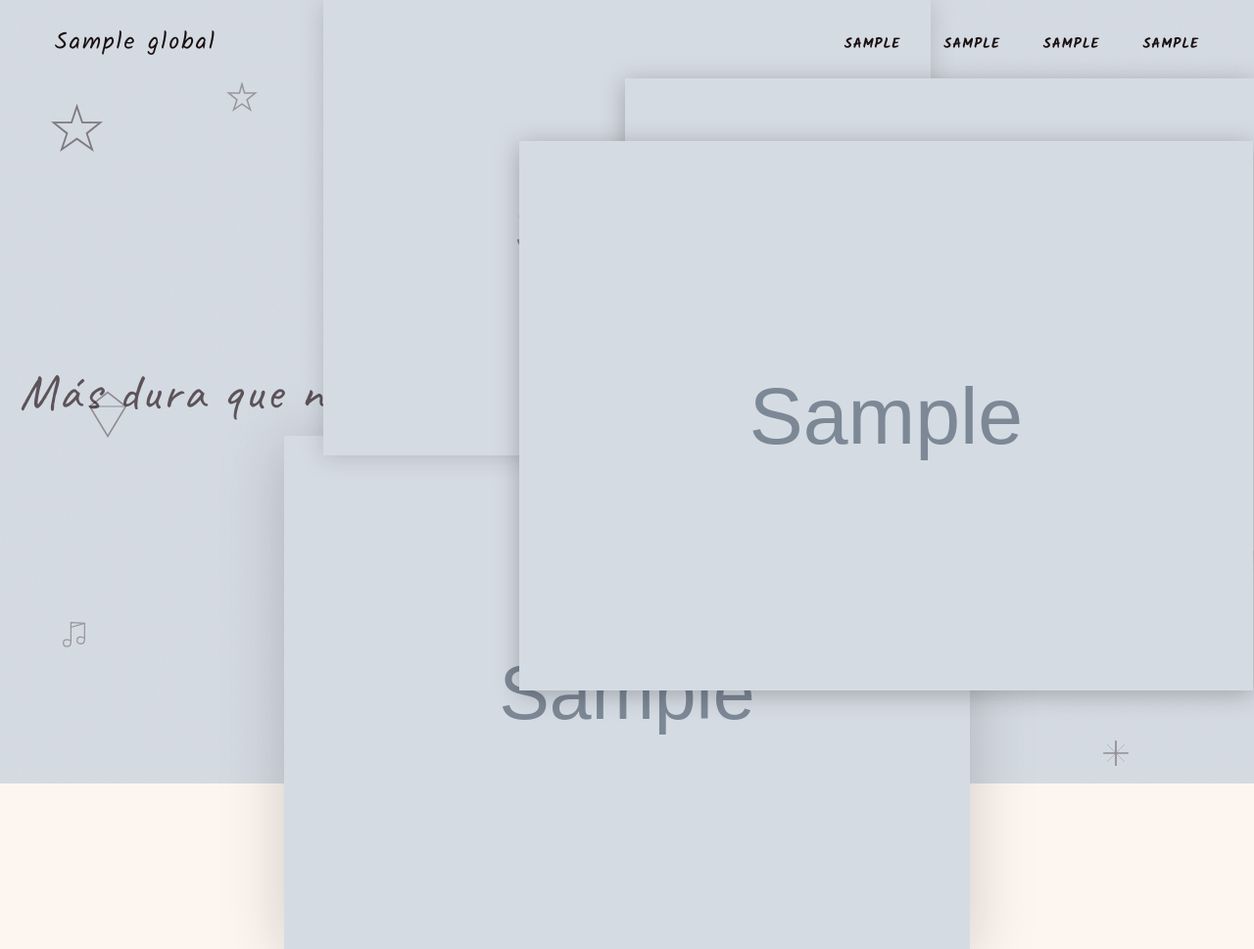
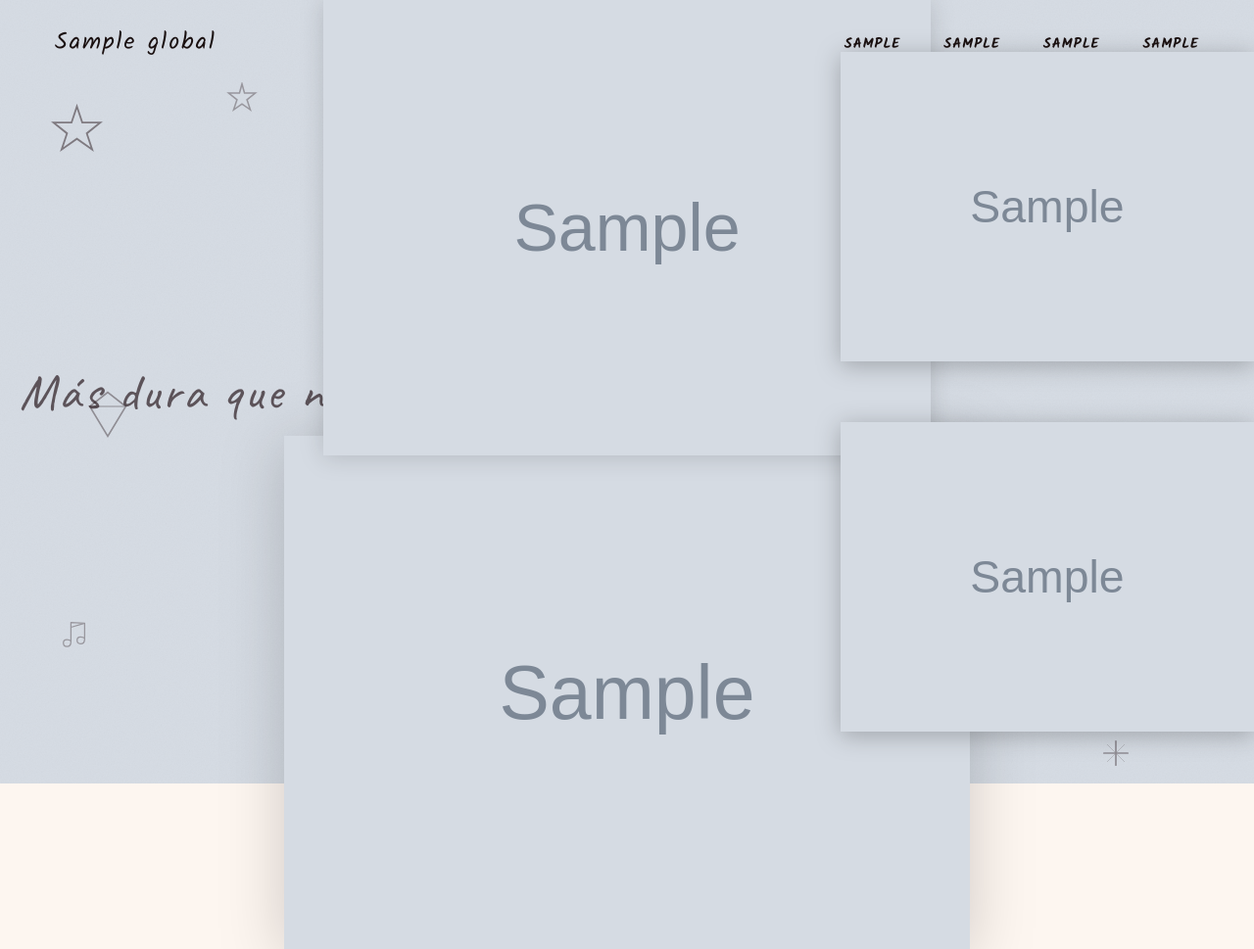
Before and after one commit to aleedelgadoo/karolg, a Flask app: page / in a window 1280 px wide. Shown: the top 969 px of the page at 98% size. Run offline with Flask 3, Linux system fonts and the light colour scheme; tables that the repository leaves empty hold one stand-in row (values such as "Sample post"); grey boxes marked "Sample" are stand-in pictures; some libraries are stand-ins or nearby versions.

Commit message:
Update inicio.html

```diff
--- a/templates/inicio.html
+++ b/templates/inicio.html
@@ -443,16 +443,16 @@
     /* ── NAVE ESPACIAL FLOTANTE ── */
     #nave-flotante, #nave-perseguidora {
         position: fixed;
-        width: 749px;
-        height: 749px;
+        width: 422px;
+        height: 422px;
         z-index: 10;
         pointer-events: none;
         will-change: transform;
     }
 
     #nave-perseguidora {
-        width: 642px;
-        height: 642px;
+        width: 422px;
+        height: 422px;
         z-index: 9;
     }
 
@@ -857,8 +857,8 @@
         histIdx = (histIdx + 1) % DELAY_FRAMES;
         var oldPos = posHistory[histIdx];
 
-        // Clamp nave dentro de pantalla (mitad del elemento = 375)
-        var naveHalf = 375;
+        // Clamp nave dentro de pantalla (mitad del elemento = 211)
+        var naveHalf = 211;
         var clampedNaveX = Math.max(naveHalf, Math.min(window.innerWidth  - naveHalf, naveX));
         var clampedNaveY = Math.max(naveHalf, Math.min(window.innerHeight - naveHalf, naveY));
         nave.style.left = (clampedNaveX - naveHalf) + 'px';
@@ -870,8 +870,8 @@
             var persTargetY = naveY - 700;
             persY = lerp(persY, persTargetY, 0.025);
 
-            // Clamp perseguidora dentro de pantalla (mitad del elemento = 321)
-            var persHalf = 321;
+            // Clamp perseguidora dentro de pantalla (mitad del elemento = 241)
+            var persHalf = 211;
             var clampedPersX = Math.max(persHalf, Math.min(window.innerWidth  - persHalf, persX));
             var clampedPersY = Math.max(persHalf, Math.min(window.innerHeight - persHalf, persY));
             persEl.style.left = (clampedPersX - persHalf) + 'px';
```
